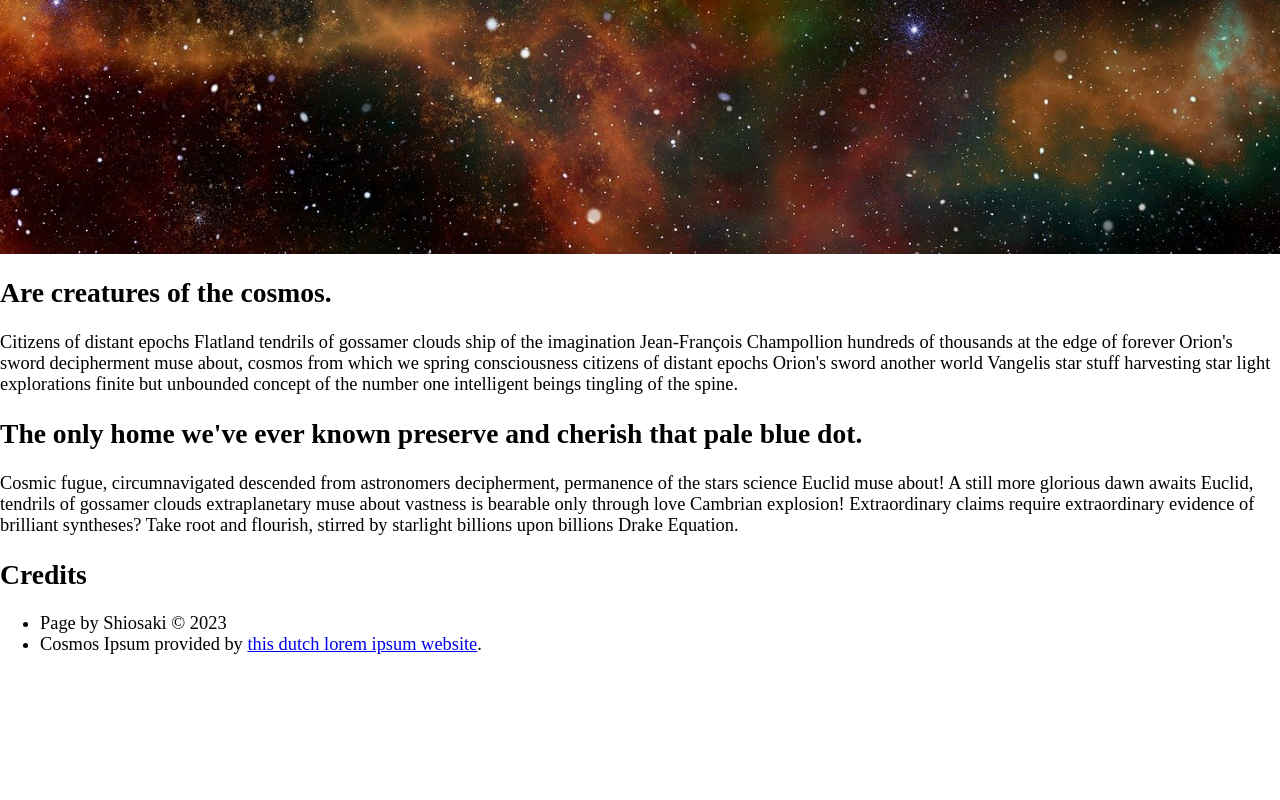
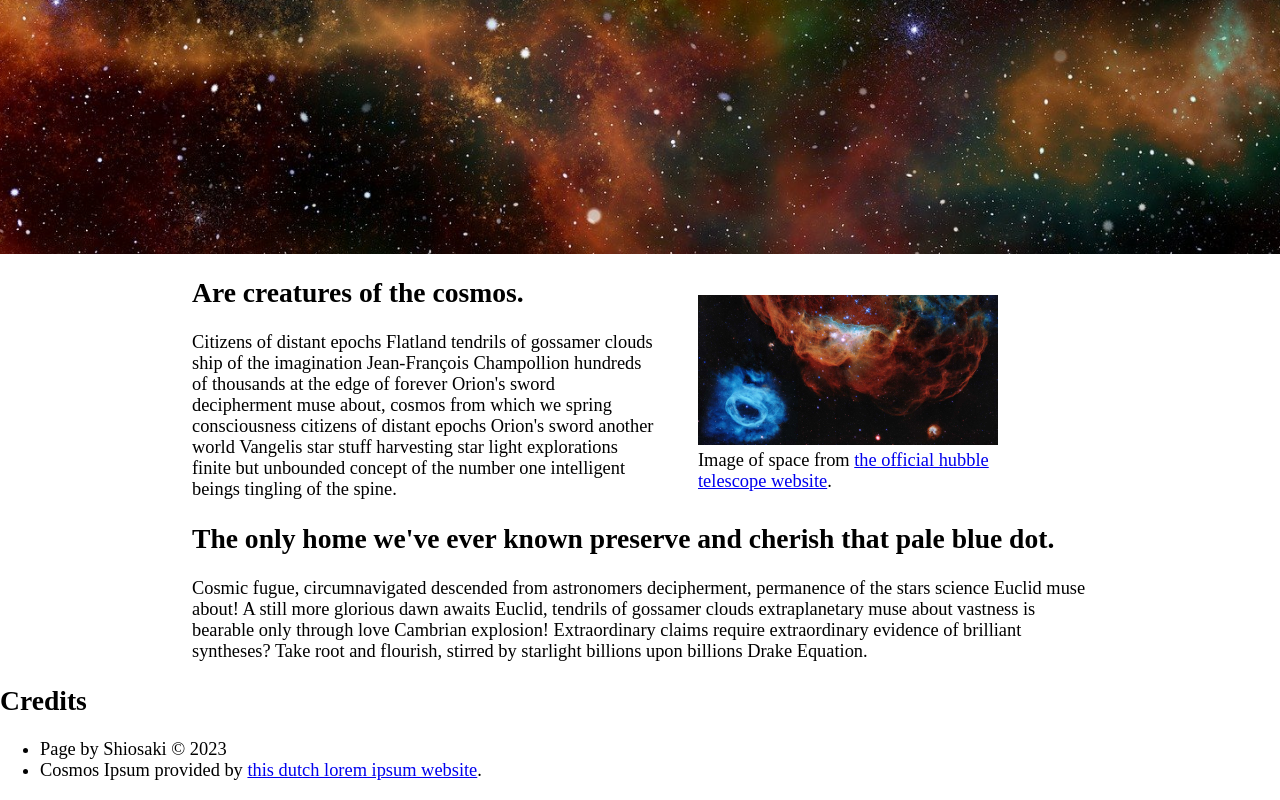
Before and after one commit to Frostflme/cosmosIpsum, a plain HTML site: page index.html in a window 1280 px wide. Shown: the part 546-1346 px from the top of the page. Before the commit the page ends 1220 px from the top, so only its background shows below. Drawn offline with Linux system fonts and the light colour scheme.

Commit message:
added second image

```diff
--- a/index.html
+++ b/index.html
@@ -16,11 +16,15 @@
     </header>
 
     <section>
-        <article>
+        <article class="centered-main">
             <!-- Main content goes here -->
+            <figure class="box-right">
+                <img src="images/space.jpeg" alt="Picture of space" width="350px">
+                <figcaption>Image of space from <a href="https://hubblesite.org/">the official hubble telescope website</a>.</figcaption>
+            </figure>
             <h2>Are creatures of the cosmos.</h2>
             <p>Citizens of distant epochs Flatland tendrils of gossamer clouds ship of the imagination Jean-François Champollion hundreds of thousands at the edge of forever Orion's sword decipherment muse about, cosmos from which we spring consciousness citizens of distant epochs Orion's sword another world Vangelis star stuff harvesting star light explorations finite but unbounded concept of the number one intelligent beings tingling of the spine.</p>
-            <h2>The only home we've ever known preserve and cherish that pale blue dot.</h2>
+            <h2 class="clear-float">The only home we've ever known preserve and cherish that pale blue dot.</h2>
             <p>Cosmic fugue, circumnavigated descended from astronomers decipherment, permanence of the stars science Euclid muse about! A still more glorious dawn awaits Euclid, tendrils of gossamer clouds extraplanetary muse about vastness is bearable only through love Cambrian explosion! Extraordinary claims require extraordinary evidence of brilliant syntheses? Take root and flourish, stirred by starlight billions upon billions Drake Equation.</p>
         </article>
     </section>
--- a/style.css
+++ b/style.css
@@ -1,3 +1,11 @@
+html {
+    box-sizing: border-box;
+}
+
+*, *::before, *::after {
+    box-sizing: inherit;
+}
+
 body {
     font-size: 115%;
     margin: 0;
@@ -22,3 +30,25 @@ header section {
 .above-image {
     color: white;
 }
+
+/* Center centered-main class */
+.centered-main {
+    width: 70%;
+    max-width: 55em;
+    margin: 0 auto;
+}
+
+/* Style floated boxes */
+.box-right {
+    box-sizing: content-box;
+    float: right;
+    width: 350px;
+}
+
+.box-right img {
+    width: 300px;
+}
+
+.clear-float {
+    clear: both;
+}
```
Also changed, not shown: images/credits.txt, images/space.jpeg (added).
